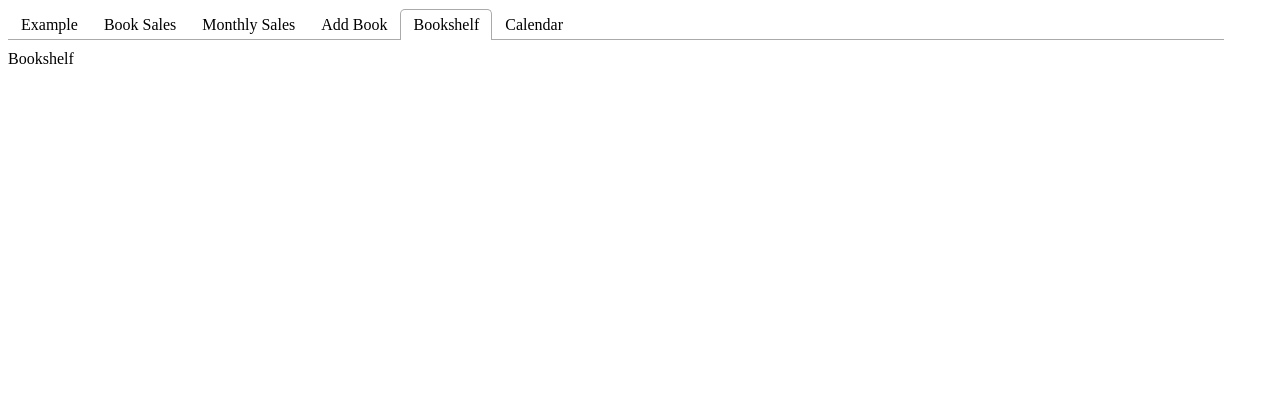
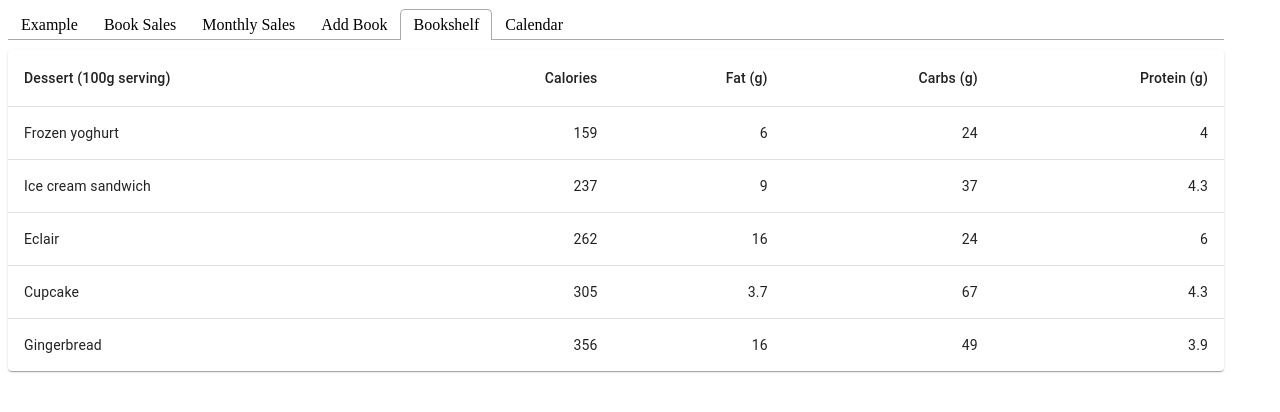
Before and after one commit to jacoblurie29/VH-Bookstore, a React (Vite) app: page / in a window 1280 px wide. Both pictures are taken after a click on the tab "Bookshelf". Shown: the top 412 px of the page. Built offline with nearby package versions, Linux system fonts and the light colour scheme.

Commit message:
copy the code from Material UI and see if it's working.

```diff
--- /dev/null
+++ b/src/tabs/BasicTable.jsx
@@ -0,0 +1,54 @@
+import * as React from 'react';
+import Table from '@mui/material/Table';
+import TableBody from '@mui/material/TableBody';
+import TableCell from '@mui/material/TableCell';
+import TableContainer from '@mui/material/TableContainer';
+import TableHead from '@mui/material/TableHead';
+import TableRow from '@mui/material/TableRow';
+import Paper from '@mui/material/Paper';
+
+function createData(name, calories, fat, carbs, protein) {
+  return { name, calories, fat, carbs, protein };
+}
+
+const rows = [
+  createData('Frozen yoghurt', 159, 6.0, 24, 4.0),
+  createData('Ice cream sandwich', 237, 9.0, 37, 4.3),
+  createData('Eclair', 262, 16.0, 24, 6.0),
+  createData('Cupcake', 305, 3.7, 67, 4.3),
+  createData('Gingerbread', 356, 16.0, 49, 3.9),
+];
+
+export default function BasicTable() {
+  return (
+    <TableContainer component={Paper}>
+      <Table sx={{ minWidth: 650 }} aria-label="simple table">
+        <TableHead>
+          <TableRow>
+            <TableCell>Dessert (100g serving)</TableCell>
+            <TableCell align="right">Calories</TableCell>
+            <TableCell align="right">Fat&nbsp;(g)</TableCell>
+            <TableCell align="right">Carbs&nbsp;(g)</TableCell>
+            <TableCell align="right">Protein&nbsp;(g)</TableCell>
+          </TableRow>
+        </TableHead>
+        <TableBody>
+          {rows.map((row) => (
+            <TableRow
+              key={row.name}
+              sx={{ '&:last-child td, &:last-child th': { border: 0 } }}
+            >
+              <TableCell component="th" scope="row">
+                {row.name}
+              </TableCell>
+              <TableCell align="right">{row.calories}</TableCell>
+              <TableCell align="right">{row.fat}</TableCell>
+              <TableCell align="right">{row.carbs}</TableCell>
+              <TableCell align="right">{row.protein}</TableCell>
+            </TableRow>
+          ))}
+        </TableBody>
+      </Table>
+    </TableContainer>
+  );
+}
--- a/src/tabs/Bookshelf.jsx
+++ b/src/tabs/Bookshelf.jsx
@@ -1,8 +1,11 @@
 import React from 'react';
+import BasicTable from './BasicTable';
+
 
 const Bookshelf = () => {
-	// TODO:
-	return <div>Bookshelf</div>;
+	return <div>
+		<BasicTable></BasicTable>
+	</div>;
 };
 
 export default Bookshelf;
```
